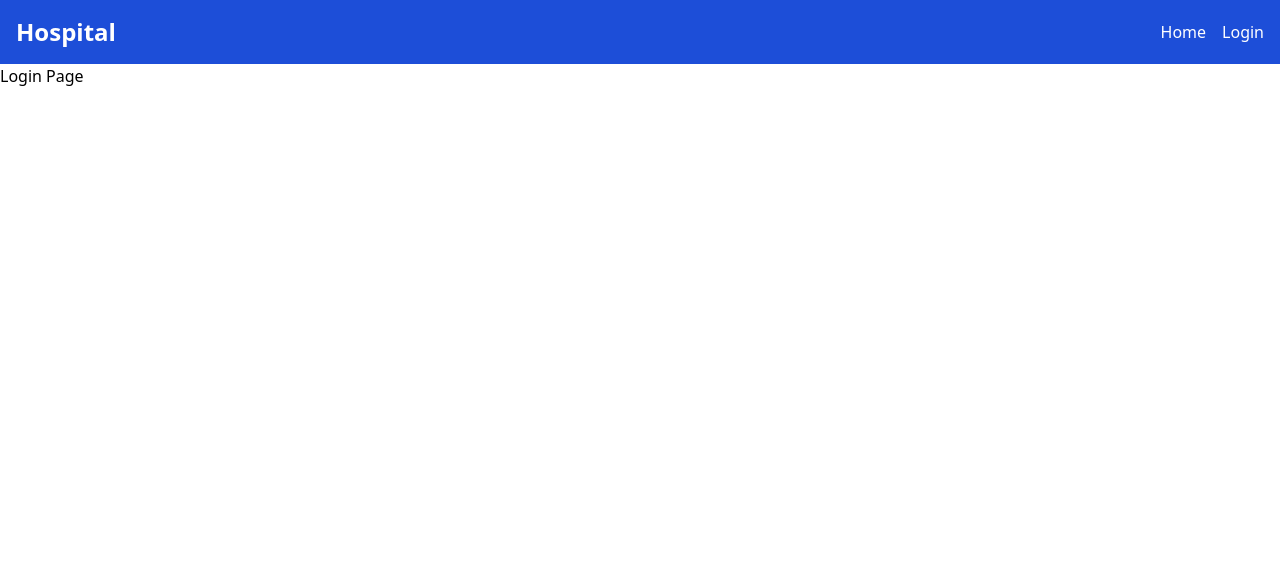
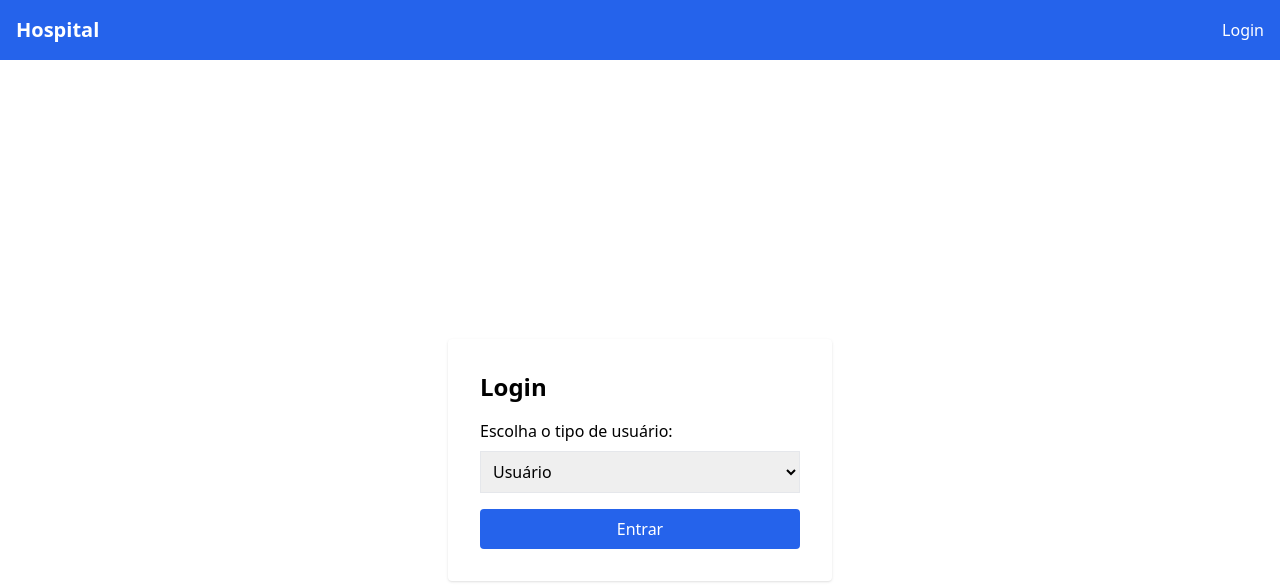
Before and after one commit to joao-souza-flooxai/hospital-project-frontend, a React (Vite) app: page /login in a window 1280 px wide. Shown: the top 588 px of the page. Built offline with nearby package versions, Linux system fonts and the light colour scheme.

Commit message:
feat: Added a test auth, using redux state for admin and user on app(working).

```diff
--- a/package.json
+++ b/package.json
@@ -23,12 +23,12 @@
     "@types/react": "^19.1.2",
     "@types/react-dom": "^19.1.2",
     "@vitejs/plugin-react": "^4.4.1",
-    "autoprefixer": "^10.4.21",
+    "autoprefixer": "^10.4.19",
     "eslint": "^9.25.0",
     "eslint-plugin-react-hooks": "^5.2.0",
     "eslint-plugin-react-refresh": "^0.4.19",
     "globals": "^16.0.0",
-    "postcss": "^8.5.3",
+    "postcss": "^8.4.40",
     "tailwindcss": "^3.4.7",
     "vite": "^6.3.5"
   }
--- a/src/App.css
+++ /dev/null
@@ -1,5 +0,0 @@
-* {
-  margin: 0px;
-  padding: 0px;
-  box-sizing: border-box;
-}
--- a/src/App.jsx
+++ b/src/App.jsx
@@ -1,6 +1,7 @@
 import { BrowserRouter, Route, Routes } from 'react-router-dom'
+import Navbar from './components/Navbar'
 import Home from './pages/Home'
-import Navbar from './components/Navbar'
+import Login from './pages/Login'
 
 function App() {
   return (
@@ -8,7 +9,9 @@ function App() {
       <Navbar />
       <Routes>
         <Route path="/" element={<Home />} />
-        <Route path="/login" element={<div>Login Page</div>} />
+        <Route path="/login" element={<Login />} />
+        <Route path="/preferences" element={<div>Preferências</div>} />
+        <Route path="/dashboard" element={<div>Dashboard Admin</div>} />
       </Routes>
     </BrowserRouter>
   )
--- /dev/null
+++ b/src/components/CardPosition.jsx
@@ -0,0 +1,17 @@
+export default function CardPosition({ position }) {
+  return (
+    <div className="border rounded shadow hover:shadow-md transition bg-white">
+      <div className="flex justify-between items-center bg-blue-600 text-white rounded-t px-4 py-3 font-semibold">
+        <h2 className="text-xl">{position.title}</h2>
+        <span className="bg-blue-400 border border-blue-600 px-2 py-0.5 rounded">
+          {position.type}
+        </span>
+      </div>
+
+      <div className="p-4">
+        <p className="mt-2 font-medium">{position.hospital.name}</p>
+        <p className="mt-2">{position.description}</p>
+      </div>
+    </div>
+  )
+}
--- a/src/components/Navbar.jsx
+++ b/src/components/Navbar.jsx
@@ -1,12 +1,41 @@
 import { Link } from 'react-router-dom'
+import { useDispatch, useSelector } from 'react-redux'
+import { logout } from '../redux/reducers/authReducer'
 
 export default function Navbar() {
+  const { user } = useSelector((state) => state.auth)
+  const dispatch = useDispatch()
+
+  const handleLogout = () => {
+    dispatch(logout())
+  }
+
   return (
-    <nav className="flex justify-between items-center p-4 bg-blue-700 text-white">
-      <h1 className="text-2xl font-bold">Hospital</h1>
-      <div className="flex gap-4">
-        <Link to="/">Home</Link>
-        <Link to="/login">Login</Link>
+    <nav className="flex justify-between items-center p-4 bg-blue-600 text-white">
+      <Link to="/" className="text-xl font-bold">Hospital</Link>
+
+      <div className="flex gap-4 items-center">
+        {!user && (
+          <Link to="/login" className="hover:underline">
+            Login
+          </Link>
+        )}
+
+        {user && (
+          <>
+            <Link to="/preferences" className="hover:underline">
+              Preferências
+            </Link>
+            {user.role === 'admin' && (
+              <Link to="/dashboard" className="hover:underline">
+                Dashboard
+              </Link>
+            )}
+            <button onClick={handleLogout} className="hover:underline">
+              Logout
+            </button>
+          </>
+        )}
       </div>
     </nav>
   )
--- /dev/null
+++ b/src/components/PositionList.jsx
@@ -0,0 +1,67 @@
+import { useEffect } from 'react'
+import { useDispatch, useSelector } from 'react-redux'
+import {
+  fetchPositions,
+  setFilter,
+  setPage
+} from '../redux/reducers/positionActions'
+
+import CardPosition from './CardPosition'
+//Mais tarde terá que receber as props
+export default function PositionList({ title = 'Trabalhos Voluntários Disponíveis' }) {
+  const dispatch = useDispatch()
+  const { positions, loading, error, filter, page, totalPages } = useSelector(
+    (state) => state.positions
+  )
+
+  useEffect(() => {
+    dispatch(fetchPositions(filter, page))
+  }, [dispatch, filter, page])
+
+  const handleSearch = (e) => {
+    dispatch(setFilter(e.target.value))
+  }
+
+  const handlePageChange = (newPage) => {
+    dispatch(setPage(newPage))
+  }
+
+  return (
+    <div className="p-4">
+      <h1 className="text-3xl font-bold mb-4">{title}</h1>
+
+      <input
+        className="border p-2 mb-4 w-full"
+        type="text"
+        placeholder="Buscar por título..."
+        value={filter}
+        onChange={handleSearch}
+      />
+
+      {loading && <p>Carregando...</p>}
+      {error && <p className="text-red-500">{error}</p>}
+
+      <div className="grid gap-4">
+        {positions.map((position) => (
+          <CardPosition key={position.id} position={position} />
+        ))}
+      </div>
+
+      <div className="flex justify-center gap-4 mt-6">
+        {Array.from({ length: totalPages }, (_, i) => i + 1).map((num) => (
+          <button
+            key={num}
+            onClick={() => handlePageChange(num)}
+            className={`px-3 py-1 rounded ${
+              num === page
+                ? 'bg-blue-600 text-white'
+                : 'bg-gray-200 hover:bg-gray-300'
+            }`}
+          >
+            {num}
+          </button>
+        ))}
+      </div>
+    </div>
+  )
+}
--- a/src/pages/Home.jsx
+++ b/src/pages/Home.jsx
@@ -1,68 +1,4 @@
-import { useEffect } from 'react'
-import { useDispatch, useSelector } from 'react-redux'
-import {
-  fetchPositions,
-  setFilter,
-  setPage
-} from '../redux/reducers/positionActions'
-
+import PositionList from "../components/PositionList"
 export default function Home() {
-  const dispatch = useDispatch()
-  const { positions, loading, error, filter, page, totalPages } = useSelector(
-    (state) => state.positions
-  )
-
-  useEffect(() => {
-    dispatch(fetchPositions(filter, page))
-  }, [dispatch, filter, page])
-
-  const handleSearch = (e) => {
-    dispatch(setFilter(e.target.value))
-  }
-
-  const handlePageChange = (newPage) => {
-    dispatch(setPage(newPage))
-  }
-
-  return (
-    <div className="p-4">
-      <h1 className="text-3xl font-bold mb-4 bg-color-red ">Vagas Disponíveis</h1>
-
-      <input
-        className="border p-2 mb-4 w-full"
-        type="text"
-        placeholder="Buscar por título..."
-        value={filter}
-        onChange={handleSearch}
-      />
-
-      {loading && <p>Carregando...</p>}
-      {error && <p className="text-red-500">{error}</p>}
-
-      <div className="grid gap-4">
-        {positions.map((position) => (
-          <div key={position.id} className="p-4 border rounded shadow">
-            <h2 className="text-xl font-semibold">{position.title}</h2>
-            <p>{position.description}</p>
-          </div>
-        ))}
-      </div>
-
-      <div className="flex justify-center gap-4 mt-6">
-        {Array.from({ length: totalPages }, (_, i) => i + 1).map((num) => (
-          <button
-            key={num}
-            onClick={() => handlePageChange(num)}
-            className={`px-3 py-1 rounded ${
-              num === page
-                ? 'bg-blue-600 text-white'
-                : 'bg-gray-200 hover:bg-gray-300'
-            }`}
-          >
-            {num}
-          </button>
-        ))}
-      </div>
-    </div>
-  )
+  return <PositionList />
 }
--- /dev/null
+++ b/src/pages/Login.jsx
@@ -0,0 +1,51 @@
+import { useDispatch } from 'react-redux'
+import { useNavigate } from 'react-router-dom'
+import { login } from '../redux/reducers/authReducer'
+import { useState } from 'react'
+
+export default function Login() {
+  const [role, setRole] = useState('user')
+  const dispatch = useDispatch()
+  const navigate = useNavigate()
+
+  const handleLogin = (e) => {
+    e.preventDefault()
+
+    const fakeUser = {
+      id: 1,
+      name: role === 'admin' ? 'Admin' : 'User',
+      role: role
+    }
+
+    dispatch(login(fakeUser))
+    navigate('/')
+  }
+
+  return (
+    <div className="flex flex-col items-center justify-center min-h-screen">
+      <form
+        onSubmit={handleLogin}
+        className="bg-white p-8 shadow rounded max-w-sm w-full"
+      >
+        <h1 className="text-2xl font-bold mb-4">Login</h1>
+
+        <label className="block mb-2">Escolha o tipo de usuário:</label>
+        <select
+          value={role}
+          onChange={(e) => setRole(e.target.value)}
+          className="border w-full p-2 mb-4"
+        >
+          <option value="user">Usuário</option>
+          <option value="admin">Admin</option>
+        </select>
+
+        <button
+          type="submit"
+          className="w-full bg-blue-600 text-white px-4 py-2 rounded hover:bg-blue-700"
+        >
+          Entrar
+        </button>
+      </form>
+    </div>
+  )
+}
--- /dev/null
+++ b/src/redux/reducers/authReducer.js
@@ -0,0 +1,23 @@
+const initialState = {
+  user: null // id, name, role: user ou admin
+}
+
+export const authReducer = (state = initialState, action) => {
+  switch (action.type) {
+    case 'LOGIN_SUCCESS':
+      return { ...state, user: action.payload }
+    case 'LOGOUT':
+      return { ...state, user: null }
+    default:
+      return state
+  }
+}
+
+export const login = (userData) => ({
+  type: 'LOGIN_SUCCESS',
+  payload: userData
+})
+
+export const logout = () => ({
+  type: 'LOGOUT'
+})
--- a/src/redux/store.js
+++ b/src/redux/store.js
@@ -1,9 +1,10 @@
 import { combineReducers, createStore, applyMiddleware } from 'redux'
 import {thunk} from 'redux-thunk'
 import { positionReducer } from './reducers/positionReducer'
-
+import { authReducer } from './reducers/authReducer'
 const rootReducer = combineReducers({
   positions: positionReducer,
+  auth: authReducer
 })
 
 export const store = createStore(rootReducer, applyMiddleware(thunk))
```
Also changed, not shown: src/index.css (+4 -4 lines), 1 other file (tests, documents, lock files or other folders).
